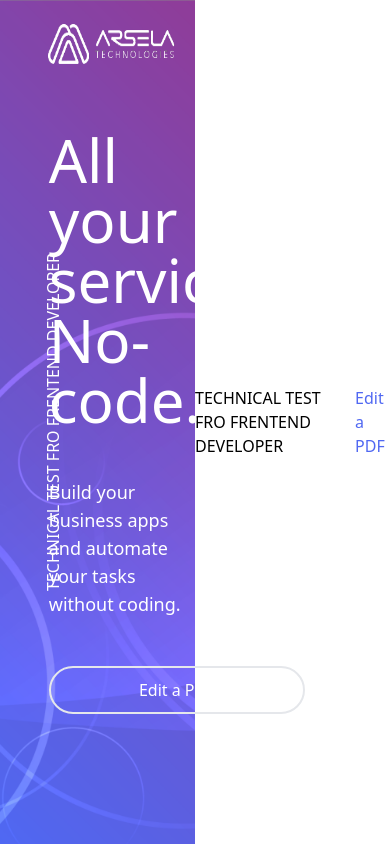
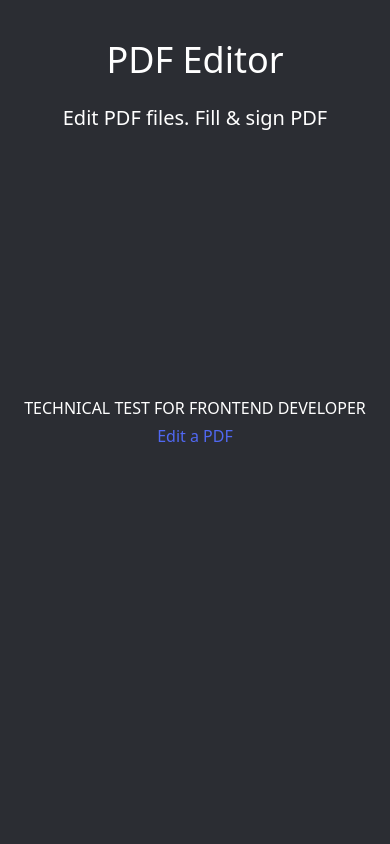
Before and after one commit to heniLtaief/pdf-editor, a React (Vite) app in the folder pdf-editor/: page / in a window 390 px wide. Built offline with nearby package versions, Linux system fonts and the light colour scheme.

Commit message:
fixing page layout responsiveness & advancing on the right side of edit pdf page

```diff
--- a/pdf-editor/src/App.jsx
+++ b/pdf-editor/src/App.jsx
@@ -5,47 +5,59 @@ import Logo from "./assets/logo.png";
 function App() {
   return (
     <>
-      <div className="grid grid-cols-4 h-full w-full">
+      <section className="min-h-screen flex items-stretch text-white ">
         <div
-          className="background relative flex items-center col-span-2 object-fit w-full h-screen"
+          className="lg:flex w-1/2 hidden bg-gray-500 bg-no-repeat bg-cover relative items-center"
           style={{
             backgroundImage: `url(${BgImage})`,
-            backgroundSize: "cover",
-            backgroundPosition: "center",
-            backgroundRepeat: "no-repeat",
           }}
         >
           <img
             src={Logo}
             alt="logo"
-            className="absolute w-32 h-10 left-12 top-6"
+            className="absolute w-44 h-10 left-10 top-6"
           />
-          <div className="textContainer grid grid-cols-4 ">
+          <div className="w-full z-10 grid grid-cols-4 gap-10">
             <p className="leftText col-span-1 m-auto pb-64 uppercase text-white -rotate-90 w-max h-12">
               TECHNICAL TEST FRO FRENTEND DEVELOPER
             </p>
             <div className="rightText col-span-3 flex flex-col gap-12">
-              <p className="heading text-6xl text-white">
+              <h1 className="text-5xl text-left tracking-wide">
                 All your services, No-code.
-              </p>
-              <p className="subHeading text-white text-lg">
+              </h1>
+              <p className="text-3xl my-4">
                 Build your business apps and automate your tasks without coding.
               </p>
-              <button className="editBtn w-64 h-12 bg-transparent text-white rounded-full border-2 border-color-white hover:bg-white hover:text-[#5068F2]">
+              <button className="editBtn w-64 h-12 bg-transparent text-lg text-white font-bold rounded-full border-2 border-color-white hover:bg-white hover:text-[#5068F2]">
                 Edit a PDF
               </button>
             </div>
           </div>
         </div>
-        <div className="edit col-span-2 ">
-          <div className="editText flex justify-center items-center h-screen w-full gap-1">
-            <p className="title text-black text-md">
-              TECHNICAL TEST FRO FRENTEND DEVELOPER
+        <div
+          className="lg:w-1/2 w-full flex flex-col items-center justify-center text-center md:px-6 px-0 z-0 relative"
+          style={{ backgroundColor: "#ffff" }}
+        >
+          <div className="absolute mx-auto top-10 z-20 text-center w-full">
+            <h1 className="rightTitle text-4xl text-white lg:text-black">
+              PDF Editor
+            </h1>
+            <p className="py-6 space-x-2 text-white lg:text-black text-xl">
+              Edit PDF files. Fill & sign PDF
             </p>
-            <span className="edit text-md text-[#5068F2]">Edit a PDF</span>
+          </div>
+          <div className="absolute lg:hidden z-10 inset-0 bg-gray-500 bg-no-repeat bg-cover items-center">
+            <div className="absolute bg-black opacity-60 inset-0 z-0"></div>
+          </div>
+
+          <div className="editText flex flex-col md:flex-row justify-center items-center gap-1 w-full py-6 z-20">
+            <p className="title lg:text-black text-md text-white">
+              TECHNICAL TEST FOR FRONTEND DEVELOPER
+            </p>
+            <span className="edit text-md text-[#5068F2] hover:underline cursor-pointer">Edit a PDF</span>
           </div>
         </div>
-      </div>
+      </section>
     </>
   );
 }
--- a/pdf-editor/src/index.css
+++ b/pdf-editor/src/index.css
@@ -1,3 +1,7 @@
 @tailwind base;
 @tailwind components;
 @tailwind utilities;
+
+#root {
+    font-family: normal normal 300 30px/46px Poppins;
+}
```
Also changed, not shown: pdf-editor/src/assets/mask1.png (added), pdf-editor/src/assets/mask2.png (added).
